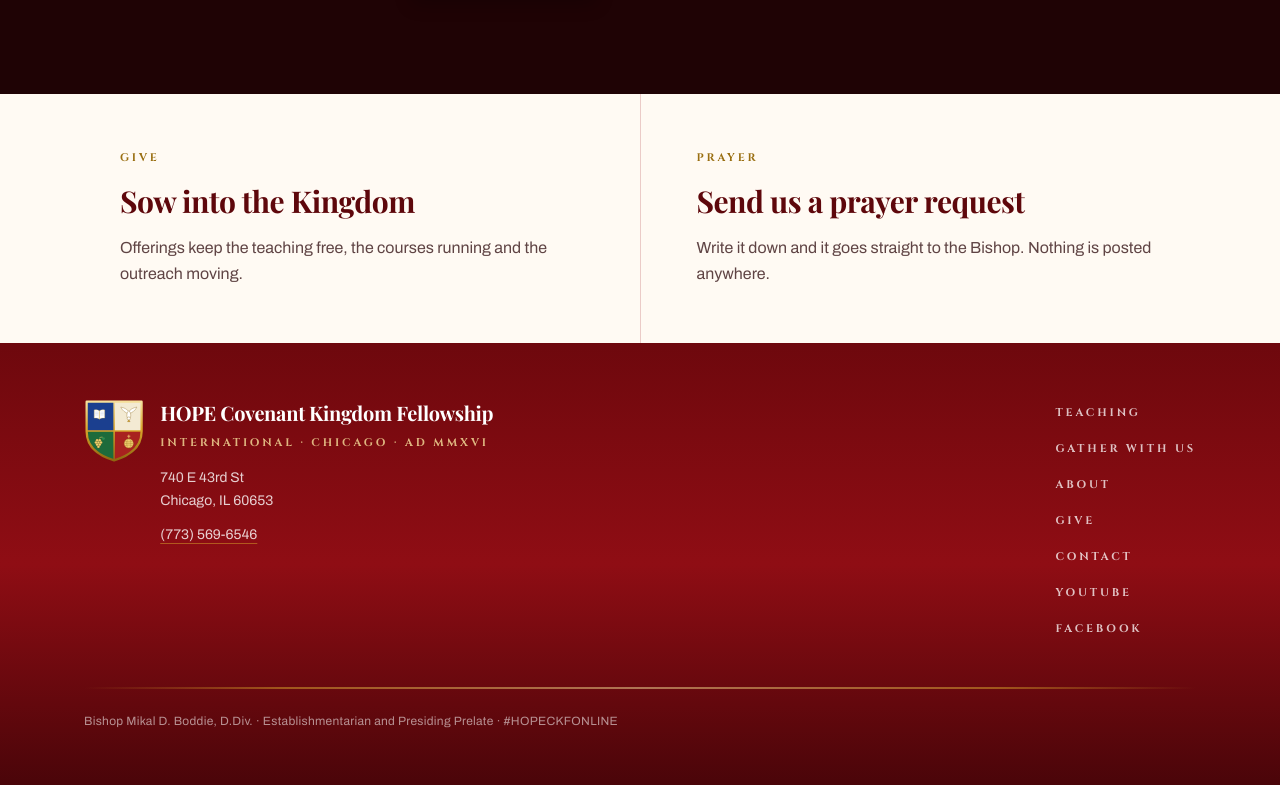
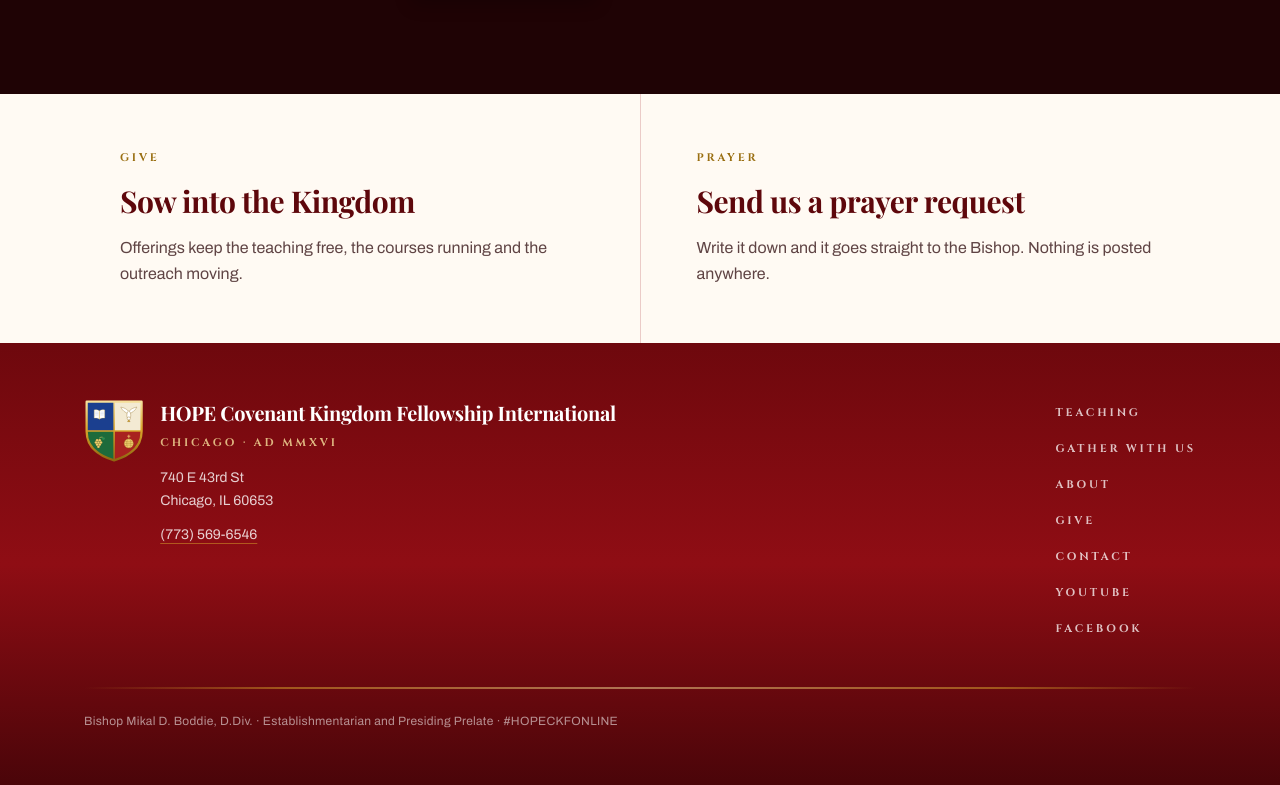
Before and after one commit to edesent/hopecovenantchicago, a Next.js app: page / in a window 1280 px wide. Shown: the part 3360-4145 px from the top of the page. Built offline with nearby package versions, Linux system fonts and the light colour scheme; no server answers.

Commit message:
Use the church’s full name in the footer

```diff
--- a/src/components/Footer.tsx
+++ b/src/components/Footer.tsx
@@ -11,8 +11,8 @@ export default function Footer() {
           <div className="flex items-start gap-4">
             <Shield uid="ftr" className="h-16 w-auto shrink-0" />
             <div>
-              <p className="display text-xl text-white">HOPE Covenant Kingdom Fellowship</p>
-              <p className="eyebrow pt-2 text-gold-light/80">International · Chicago · AD MMXVI</p>
+              <p className="display text-xl text-white">HOPE Covenant Kingdom Fellowship International</p>
+              <p className="eyebrow pt-2 text-gold-light/80">Chicago · AD MMXVI</p>
               <p className="pt-4 text-sm leading-relaxed">
                 {church.streetNumber} {church.street}
                 <br />
```
